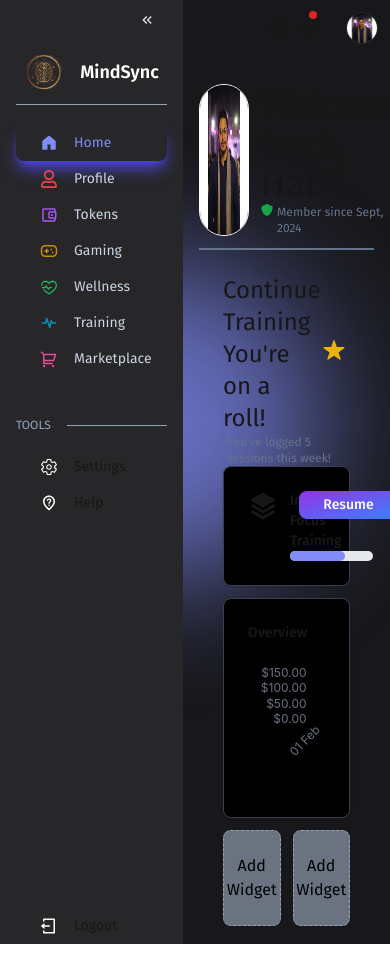
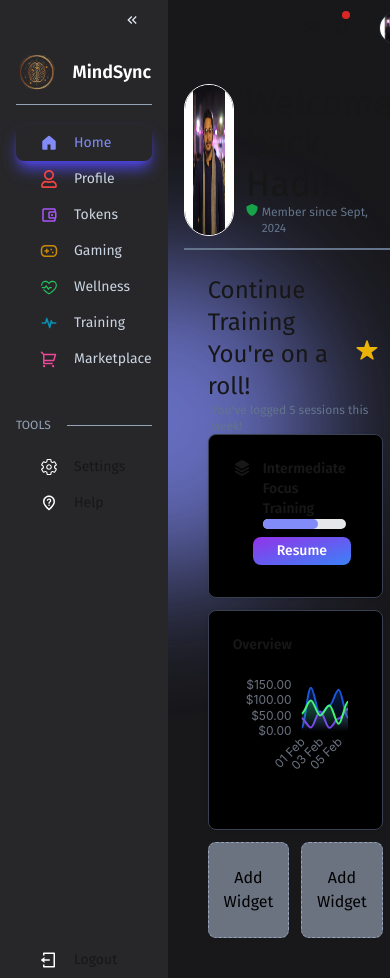
Before and after one commit to Hadi-Zaidi/mindsync, a Next.js app: page /home in a window 390 px wide. Shown: the top 978 px of the page. Before the commit the page ends 944 px from the top, so only its background shows below. Built offline with nearby package versions, Linux system fonts and the light colour scheme.

Commit message:
responsiveness

```diff
--- a/app/home/page.tsx
+++ b/app/home/page.tsx
@@ -52,9 +52,9 @@
                     </div>
                     <div className="card">
                         <div className="block max-w-lg p-6 bg-black border border-gray-700 rounded-lg shadow">
-                            <div className="grid grid-cols-3">
+                            <div className="grid grid-cols sm:grid-cols-3">
                                 <div className="col-span-2 flex">
-                                    <div className="icon text-3xl">
+                                    <div className="icon text-lg sm:text-3xl">
                                         <HiMiniSquare3Stack3D />
                                     </div>
                                     <div className="text block mx-3">
@@ -64,8 +64,8 @@
                                         </div>
                                     </div>
                                 </div>
-                                <div className="col-span-1 button ml-auto">
-                                    <button type="button" className="text-white bg-gradient-to-br from-purple-600 to-blue-500 hover:bg-gradient-to-bl focus:ring-4 focus:outline-none focus:ring-blue-300 font-medium rounded-lg text-sm px-6 py-1 mb-2">Resume</button>
+                                <div className="col-span-1 button ml-5 sm:ml-auto">
+                                    <button type="button" className="text-white bg-gradient-to-br from-purple-600 to-blue-500 hover:bg-gradient-to-bl focus:ring-4 focus:outline-none focus:ring-blue-300 font-medium rounded-lg text-sm px-6 py-1 my-2">Resume</button>
                                 </div>
                             </div>
                         </div>
```
